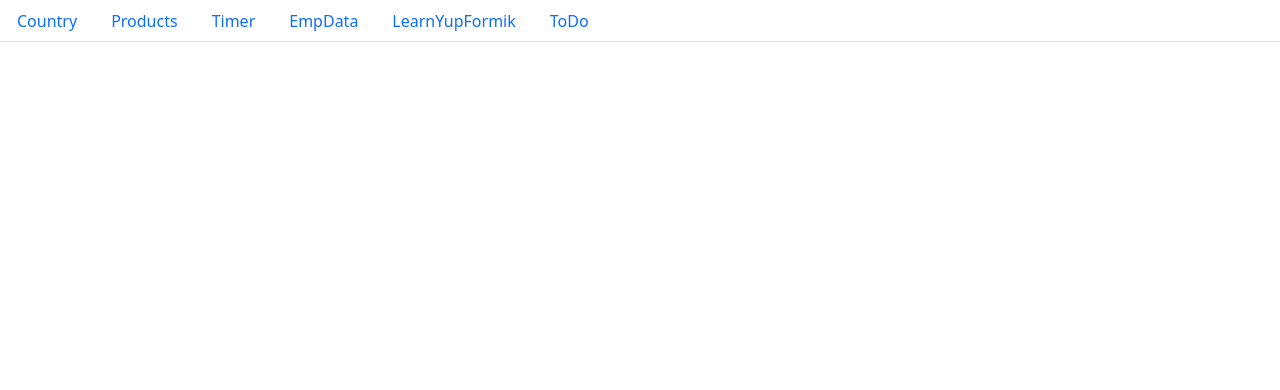
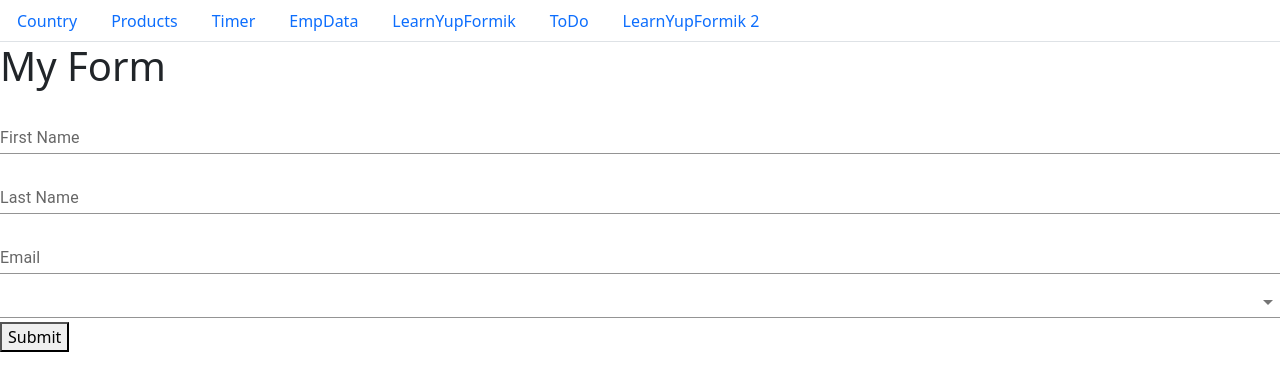
Before and after one commit to patelrizvan2107/secondReactApp, a React (Vite) app: page /learnyupformik2 in a window 1280 px wide. Shown: the top 390 px of the page. Built offline with nearby package versions, Linux system fonts and the light colour scheme.

Commit message:
yupFormik

```diff
--- a/src/App.jsx
+++ b/src/App.jsx
@@ -16,7 +16,9 @@ import EmpData from "./container/EmpData";
 import { Routes,Route } from "react-router";
 import Layout from "./components/Layout";
 import LearnYupFormik from "./container/LearnYupFormik/LearnYupFormik";
-import TestToDo from "./container/TestToDo";
+import TextBox from "./container/TextBox"
+import LearnYupFormik2 from "./container/LearnYupFormik/LearnYupFormik2";
+import TestToDo from "./container/testToDo";
 function App(props) {
   return (
     // jsx
@@ -29,7 +31,9 @@ function App(props) {
         <Route path="/Emp" element = { <EmpData />}/>
         <Route path="learnyupformik" element = {<LearnYupFormik />}></Route>
         <Route path="/todo" element = {<TestToDo />}/>
+        <Route path="/learnyupformik2" element = {<LearnYupFormik2 />}/>
       </Routes>
+
 
       {/* <Layout>
 
--- a/src/components/Header.jsx
+++ b/src/components/Header.jsx
@@ -33,6 +33,10 @@ function Header(props) {
           <Nav.Link eventKey="link-1" href="/todo">
             ToDo
           </Nav.Link>
+        </Nav.Item> <Nav.Item>
+          <Nav.Link eventKey="link-1" href="/learnyupformik2">
+            LearnYupFormik 2
+          </Nav.Link>
         </Nav.Item>
       </Nav>
     </div>
--- a/src/container/LearnYupFormik/LearnYupFormik.jsx
+++ b/src/container/LearnYupFormik/LearnYupFormik.jsx
@@ -124,7 +124,6 @@ function LearnYupFormik(props) {
       number: "",
       bd: "",
       des: "",
-
       gender: "",
       hobbies: [],
       profile: [],
--- /dev/null
+++ b/src/container/LearnYupFormik/LearnYupFormik2.jsx
@@ -0,0 +1,48 @@
+import { Form, Formik } from "formik";
+import React from "react";
+import TextBox from "../TextBox";
+import { object, string } from "yup";
+
+function LearnYupFormik2(props) {
+  const demo = object({
+    email: string().required(),
+    firstName: string().required(),
+    lastName: string().required(),
+    country: string().required()
+  });
+
+  const countries = [
+    {value:"", lable:"Select Country"},
+    {value:"India", lable:"India"},
+    {value:"USA", lable:"USA"}
+  ]
+  return (
+    <div>
+      <h1>My Form</h1>
+
+      <Formik
+        initialValues={{
+          email: "",
+          firstName: "",
+          lastName: "",
+          country: "",
+        }}
+        validationSchema={demo}
+        onSubmit={(values, actions) => {
+          console.log(values);
+          console.log(actions);
+        }}
+      >
+        <Form>
+          <TextBox name="firstName" type="text" label="First Name" />
+          <TextBox name="lastName" type="text" label="Last Name" />
+          <TextBox name="email" type="email" label="Email" />
+          <TextBox name="country" dropDown = {countries}    select/>
+          <button type="submit">Submit</button>
+        </Form>
+      </Formik>
+    </div>
+  );
+}
+
+export default LearnYupFormik2;
--- /dev/null
+++ b/src/container/TextBox.jsx
@@ -0,0 +1,35 @@
+import MenuItem from "@mui/material/MenuItem";
+import Select from "@mui/material/Select";
+import TextField from "@mui/material/TextField";
+import { useField } from "formik";
+import React from "react";
+
+function TextBox({ label, type, dropDown = [], ...props }) {
+  const [field, meta] = useField(props);
+  console.log(dropDown);
+
+  return (
+    <>
+      <TextField
+        {...field}
+        {...props}
+        error={meta.error && meta.touched}
+        margin="dense"
+        id="name"
+        label={label}
+        type={type}
+        fullWidth
+        variant="standard"
+        helperText={meta.error && meta.touched ? meta.error : ""}
+      >
+        {dropDown.map((v) => (
+          <MenuItem key={v.value} value={v.value}>
+            {v.lable}
+          </MenuItem>
+        ))}
+      </TextField>
+    </>
+  );
+}
+
+export default TextBox;
```
